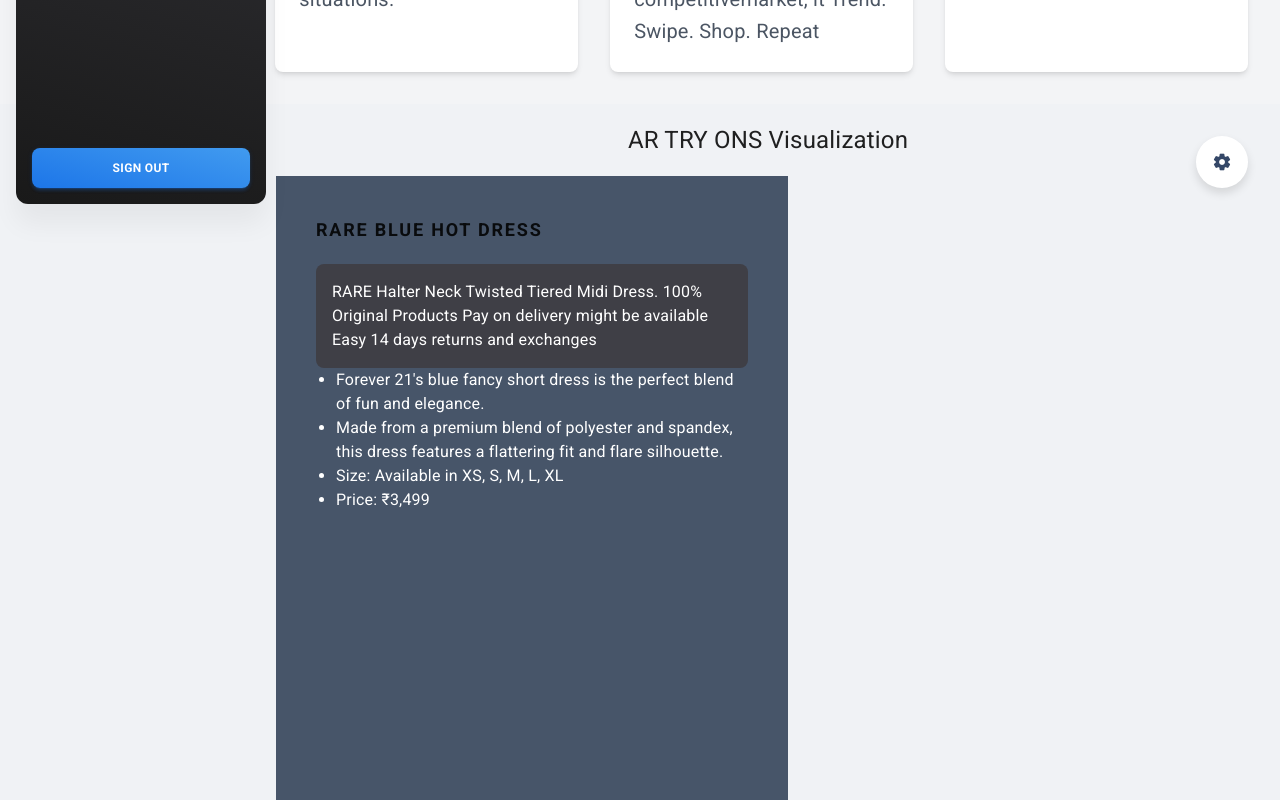
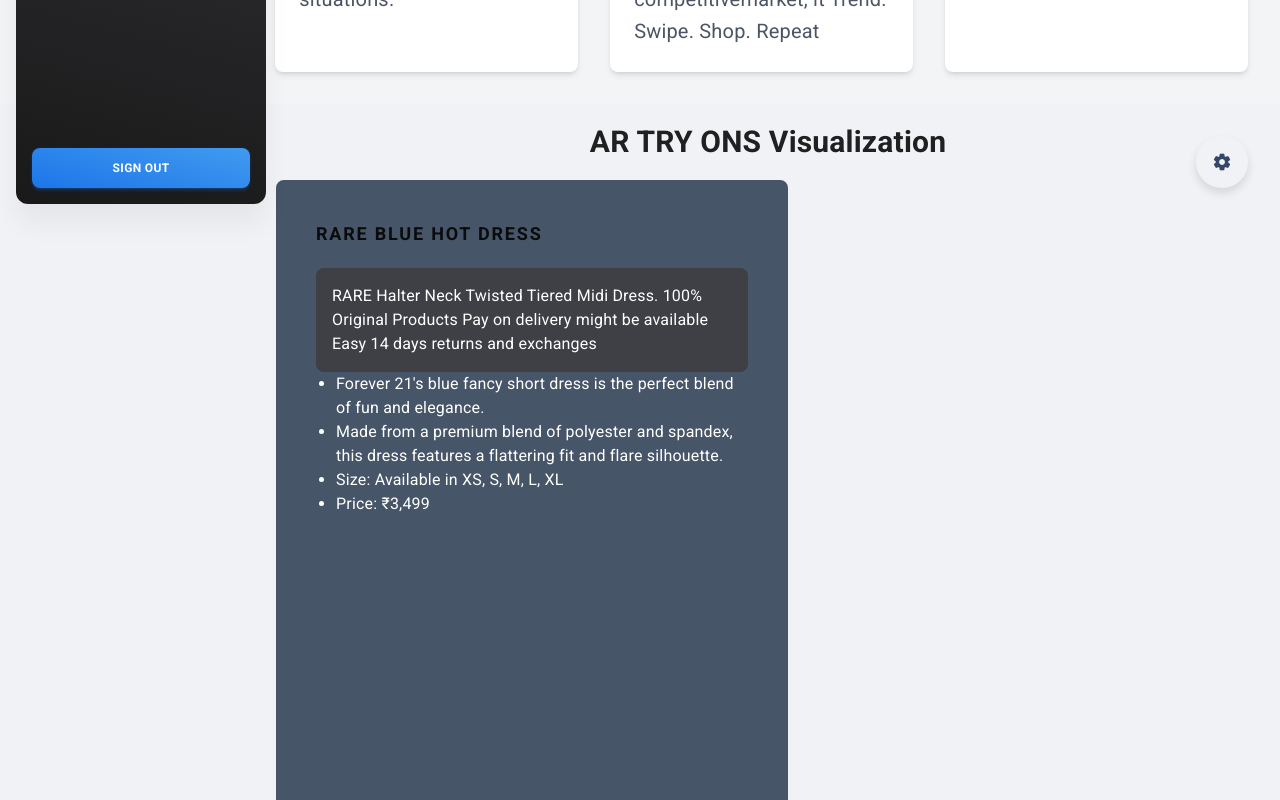
Before and after one commit to khushiminda/Myntra---Team-ASTUTAS, a React (Create React App) app in the folder dashboard/: page /arlearning in a window 1280 px wide. Shown: the part 580-1380 px from the top of the page. Built offline with nearby package versions, Linux system fonts and the light colour scheme.

Commit message:
ui fixed

```diff
--- a/dashboard/src/App.js
+++ b/dashboard/src/App.js
@@ -88,7 +88,7 @@ export default function App() {
       alignItems="center"
       width="3.25rem"
       height="3.25rem"
-      bgColor="white"
+      bgColor=""
       shadow="sm"
       borderRadius="50%"
       position="fixed"
--- a/dashboard/src/components/Arlearning.jsx
+++ b/dashboard/src/components/Arlearning.jsx
@@ -7,6 +7,7 @@ import geig from "../assets/dior_bolso_saddle_con_bandolera_rojo.glb"
 import image1 from '../assets/Screenshot 2024-07-11 131845.png'
 import image2 from '../assets/Screenshot 2024-07-11 131901.png'
 import image3 from '../assets/Screenshot 2024-07-11 132048.png'
+import { Typography } from "@mui/material";
 const Arlearning = () => {
     const scenarios = [
         {
@@ -49,14 +50,14 @@ const Arlearning = () => {
                 </div>
             </div>
             <div className=" md:ml-[20%]">
-                <h1 className="mt-5 text-2xl text-center">
-                    AR TRY ONS Visualization
+                <h1 className="mt-5 text-3xl text-center font-bold">
+                    <Typography variant="bold">AR TRY ONS Visualization</Typography>
                 </h1>
-                <div className='flex md:flex-row flex-col flex-wrap'>
+                <div className='flex md:flex-row flex-col flex-wrap '>
 
-                    <section className="container max-w-lg bg-slate-600 m-5 px-10 h-[800px]" data-aos="fade-up" date-aos-delay="200">
+                    <section className="container max-w-lg bg-slate-600 m-5 px-10 h-[1000px] rounded-lg" data-aos="fade-up" date-aos-delay="200">
                         <div className="row text-base">
-                            <div className="flex flex-col ">
+                            <div className="flex flex-col rounded-full ">
                                 <div className="icon-box">
                                     <h4 className=" font-bold tracking-widest text-lg mt-10 mb-5">RARE BLUE HOT DRESS</h4>
                                     <p className="description bg-zinc-700 text-white  rounded-lg p-4"> RARE
@@ -99,7 +100,7 @@ const Arlearning = () => {
 
                         </div>
                     </section>
-                    <section className="container max-w-lg bg-slate-600 m-5 px-10 h-[1000px]" data-aos="fade-up" date-aos-delay="200">
+                    <section className="container max-w-lg bg-slate-600 m-5 px-10 h-[1000px] rounded-lg" data-aos="fade-up" date-aos-delay="200">
                         <div className="row">
                             <div className="col-lg-6 d-flex flex-column text-base justify-content-center p-5">
                                 <div className="icon-box">
@@ -138,7 +139,7 @@ const Arlearning = () => {
                             </div>
                         </div>
                     </section>
-                    <section className="container max-w-lg bg-slate-600 m-5 px-10 h-[1000px]" data-aos="fade-up" data-aos-delay="200">
+                    <section className="container max-w-lg bg-slate-600 m-5 px-10 h-[1000px] rounded-lg" data-aos="fade-up" data-aos-delay="200">
                         <div className="row">
                             <div className="col-lg-6 d-flex flex-column text-base justify-content-center p-5">
                                 <div className="icon-box">
@@ -174,7 +175,7 @@ const Arlearning = () => {
                             </div>
                         </div>
                     </section>
-                    <section className="container max-w-lg bg-slate-600 m-5 px-10 h-[1000px]" data-aos="fade-up" data-aos-delay="200">
+                    <section className="container max-w-lg bg-slate-600 m-5 px-10 h-[1000px] rounded-lg" data-aos="fade-up" data-aos-delay="200">
                         <div className="row">
                             <div className="col-lg-6 d-flex flex-column text-base justify-content-center p-5">
                                 <div className="icon-box">
@@ -214,7 +215,7 @@ const Arlearning = () => {
                         </div>
                     </section>
 
-                    <section className="container max-w-lg bg-slate-600 m-5 px-10 h-[1000px]" data-aos="fade-up" data-aos-delay="200">
+                    <section className="container max-w-lg bg-slate-600 m-5 px-10 h-[1000px] rounded-lg" data-aos="fade-up" data-aos-delay="200">
                         <div className="row">
                             <div className="col-lg-6 d-flex flex-column text-base justify-content-center p-5">
                                 <div className="icon-box">
--- a/dashboard/src/routes.js
+++ b/dashboard/src/routes.js
@@ -57,7 +57,7 @@ const routes = [
   // },
   {
     type: "collapse",
-    name: "Evaluation",
+    name: "#SwipetoStyle",
     key: "evaluation",
     icon: <Icon fontSize="small">assignment</Icon>,
     route: "/evaluation",
@@ -65,7 +65,7 @@ const routes = [
   },
   {
     type: "collapse",
-    name: "tbot Assistant",
+    name: "#StyleGenie",
     key: "chatbot",
     icon: <Icon fontSize="small">VR training</Icon>,
     route: "/chatbot",
@@ -73,7 +73,7 @@ const routes = [
   },
   {
     type: "collapse",
-    name: "AR Try Ons",
+    name: "#PerfectlyYou",
     key: "arlearning",
     icon: <Icon fontSize="small">VR training</Icon>,
     route: "/arlearning",
@@ -90,7 +90,7 @@ const routes = [
 
   {
     type: "collapse",
-    name: "Virtual World",
+    name: "#ShopLiveNow",
     key: "virtualtryon",
     icon: <Icon fontSize="small">VR</Icon>,
     route: "/TryOn",
```
